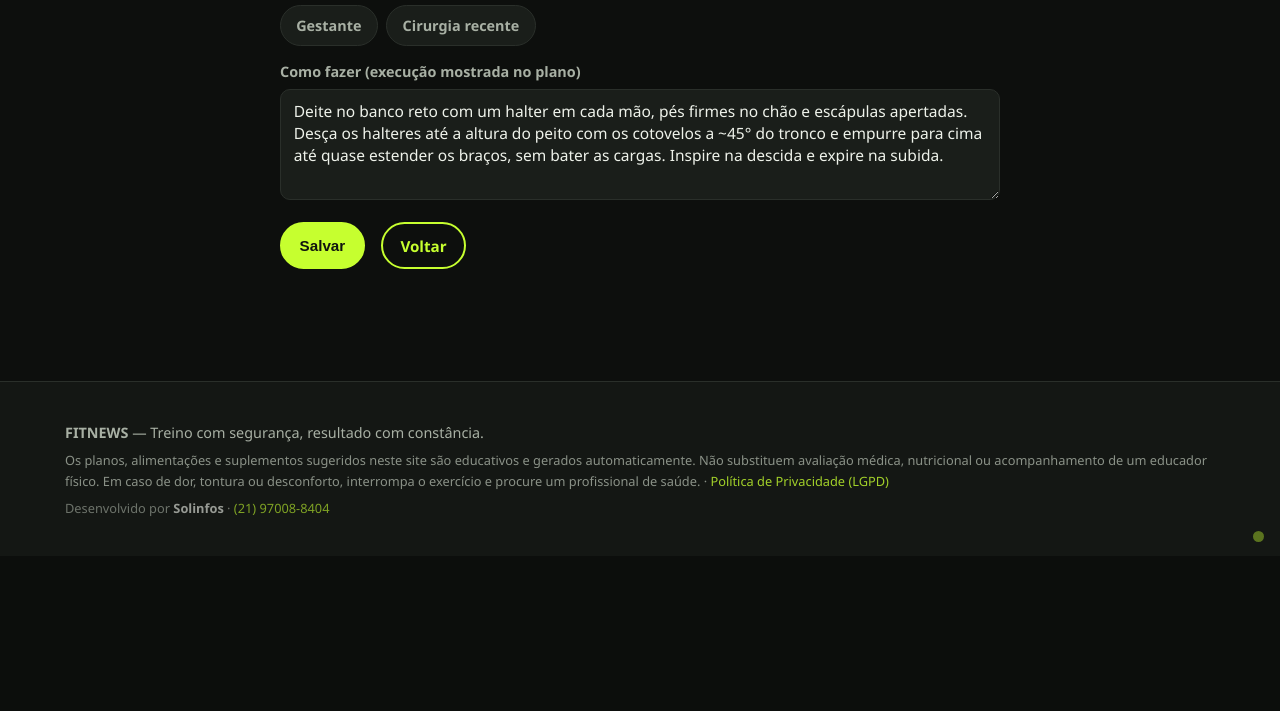
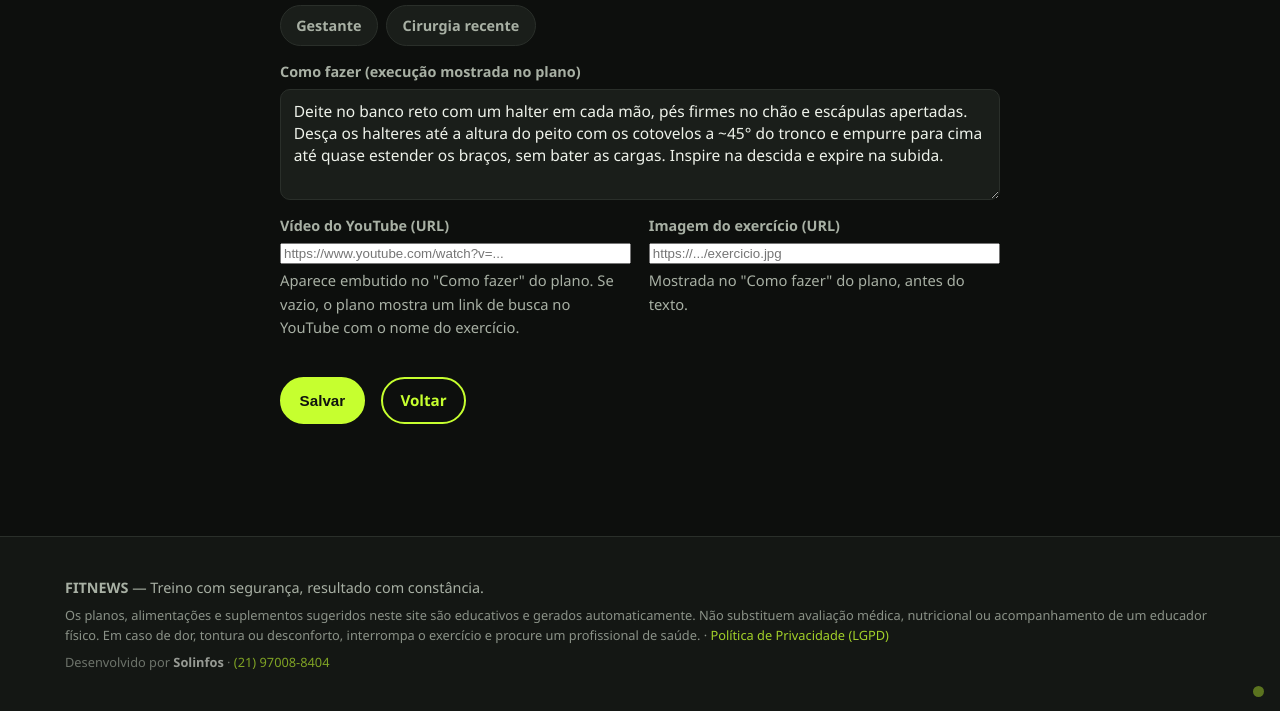
Before and after one commit to luizaugusto2006/fitnews, a Flask app: page /admin/exercicios/1/editar in a window 1280 px wide. Shown: the part 684-1395 px from the top of the page. Before the commit the page ends 1226 px from the top, so only its background shows below. Run offline with Flask 3, Linux system fonts and the light colour scheme; the visitor is signed in with stand-in values (Sample User, id 1); data comes from the database, SQL or seed files in the repository.

Commit message:
Como fazer: video do YouTube embutido, imagem e link de busca por exercicio; campos no admin e no CSV

```diff
--- a/app.py
+++ b/app.py
@@ -4,6 +4,7 @@ import csv
 import io
 import json
 import os
+import re
 import secrets
 import smtplib
 import string
@@ -11,6 +12,7 @@ import sqlite3
 import time
 from datetime import date, datetime
 from email.message import EmailMessage
+from urllib.parse import quote
 
 from flask import (Flask, Response, abort, flash, jsonify, redirect,
                    render_template, request, session, url_for)
@@ -65,6 +67,21 @@ def data_brasil(valor):
         return date.fromisoformat((valor or "").strip()[:10]).strftime("%d/%m/%Y")
     except ValueError:
         return valor or ""
+
+
+@app.template_global()
+def youtube_id(url):
+    """ID do video quando a URL e do YouTube (watch, youtu.be, shorts, embed)."""
+    m = re.search(r"(?:youtube\.com/(?:watch\?(?:[^#]*&)?v=|shorts/|embed/|live/)"
+                  r"|youtu\.be/)([\w-]{6,})", (url or "").strip())
+    return m.group(1) if m else None
+
+
+@app.template_global()
+def busca_youtube(nome):
+    """Link de busca no YouTube pelo nome do exercicio (fallback sem video)."""
+    return ("https://www.youtube.com/results?search_query="
+            + quote(f"{nome} exercicio"))
 
 
 def _multi_vals(form, campo):
@@ -326,18 +343,19 @@ def _carregar_plano(plano_token):
     plano["focos_lista"] = [x for x in (plano["focos"] or "").split(",") if x]
     plano["nivel_treino_label"] = NIVEL_LABELS.get(plano["nivel_treino"],
                                                    plano["nivel_treino"])
-    # Completa a "execucao" dos exercicios (planos antigos nao tinham o campo)
-    faltando = {ex["nome"] for dia in plano["dados"].get("dias", [])
-                for ex in dia.get("exercicios", []) if not ex.get("execucao")}
-    if faltando:
-        conn = get_db()
-        base = {r["nome"]: r["execucao"] for r in
-                conn.execute("SELECT nome, execucao FROM exercicios")}
-        conn.close()
-        for dia in plano["dados"].get("dias", []):
-            for ex in dia.get("exercicios", []):
-                if not ex.get("execucao") and ex["nome"] in base:
-                    ex["execucao"] = base[ex["nome"]]
+    # Sincroniza execucao/video/imagem com a base atual: edicoes do admin
+    # aparecem na hora, inclusive em planos antigos (sem esses campos)
+    conn = get_db()
+    base = {r["nome"]: r for r in conn.execute(
+        "SELECT nome, execucao, video_url, imagem_url FROM exercicios")}
+    conn.close()
+    for dia in plano["dados"].get("dias", []):
+        for ex in dia.get("exercicios", []):
+            atual = base.get(ex["nome"])
+            if atual:
+                ex["execucao"] = atual["execucao"] or ""
+                ex["video_url"] = atual["video_url"] or ""
+                ex["imagem_url"] = atual["imagem_url"] or ""
     return plano
 
 
@@ -1042,13 +1060,16 @@ def admin_exportar_exercicios():
     conn = get_db()
     rows = conn.execute(
         "SELECT id, nome, grupo, equipamento, nivel, contraindicado_para,"
-        " execucao FROM exercicios ORDER BY grupo, nome").fetchall()
+        " execucao, video_url, imagem_url FROM exercicios ORDER BY grupo, nome"
+    ).fetchall()
     conn.close()
     linhas = [[r["id"], r["nome"], r["grupo"], r["equipamento"], r["nivel"],
-               r["contraindicado_para"], r["execucao"]] for r in rows]
+               r["contraindicado_para"], r["execucao"], r["video_url"],
+               r["imagem_url"]] for r in rows]
     return _csv_response("fitnews_exercicios.csv",
                          ["id", "nome", "grupo", "equipamento", "nivel",
-                          "contraindicado_para", "execucao"], linhas)
+                          "contraindicado_para", "execucao", "video_url",
+                          "imagem_url"], linhas)
 
 
 @app.route("/admin/exercicios")
@@ -1079,20 +1100,30 @@ def admin_exercicio_salvar():
     nivel = f.get("nivel", "iniciante")
     contra = ",".join(x.strip() for x in f.getlist("contraindicado_para") if x.strip())
     execucao = f.get("execucao", "").strip()
+    video_url = f.get("video_url", "").strip()
+    imagem_url = f.get("imagem_url", "").strip()
     if not nome or not grupo:
         flash("Nome e grupo são obrigatórios.", "erro")
+        return redirect(url_for("admin_exercicios"))
+    if ((video_url and not video_url.startswith(("http://", "https://")))
+            or (imagem_url and not imagem_url.startswith(("http://", "https://")))):
+        flash("URL de vídeo e de imagem devem começar com http:// ou https://.", "erro")
         return redirect(url_for("admin_exercicios"))
     conn = get_db()
     ex_id = f.get("id", "")
     try:
         if ex_id:
             conn.execute("UPDATE exercicios SET nome=?, grupo=?, equipamento=?, nivel=?,"
-                         " contraindicado_para=?, execucao=? WHERE id=?",
-                         (nome, grupo, equip, nivel, contra, execucao, int(ex_id)))
+                         " contraindicado_para=?, execucao=?, video_url=?, imagem_url=?"
+                         " WHERE id=?",
+                         (nome, grupo, equip, nivel, contra, execucao, video_url,
+                          imagem_url, int(ex_id)))
         else:
             conn.execute("INSERT INTO exercicios (nome, grupo, equipamento, nivel,"
-                         " contraindicado_para, execucao) VALUES (?,?,?,?,?,?)",
-                         (nome, grupo, equip, nivel, contra, execucao))
+                         " contraindicado_para, execucao, video_url, imagem_url)"
+                         " VALUES (?,?,?,?,?,?,?,?)",
+                         (nome, grupo, equip, nivel, contra, execucao, video_url,
+                          imagem_url))
         conn.commit()
         flash("Exercício salvo.", "ok")
     except Exception:
--- a/database.py
+++ b/database.py
@@ -25,7 +25,9 @@ CREATE TABLE IF NOT EXISTS exercicios (
     equipamento TEXT NOT NULL,
     nivel TEXT NOT NULL,
     contraindicado_para TEXT NOT NULL DEFAULT '',
-    execucao TEXT NOT NULL DEFAULT ''
+    execucao TEXT NOT NULL DEFAULT '',
+    video_url TEXT NOT NULL DEFAULT '',
+    imagem_url TEXT NOT NULL DEFAULT ''
 );
 
 CREATE TABLE IF NOT EXISTS planos (
@@ -90,6 +92,8 @@ MIGRACOES_USUARIOS = [
 
 MIGRACOES_EXERCICIOS = [
     ("execucao", "ALTER TABLE exercicios ADD COLUMN execucao TEXT NOT NULL DEFAULT ''"),
+    ("video_url", "ALTER TABLE exercicios ADD COLUMN video_url TEXT NOT NULL DEFAULT ''"),
+    ("imagem_url", "ALTER TABLE exercicios ADD COLUMN imagem_url TEXT NOT NULL DEFAULT ''"),
 ]
 
 
--- a/gerador.py
+++ b/gerador.py
@@ -381,6 +381,8 @@ def gerar_plano(dados, anterior=None):
                     "nivel": e["nivel"],
                     "nivel_label": NIVEL_LABELS.get(e["nivel"], e["nivel"]),
                     "execucao": e.get("execucao") or "",
+                    "video_url": e.get("video_url") or "",
+                    "imagem_url": e.get("imagem_url") or "",
                     "series": eq["series"], "reps": eq["reps"], "descanso": eq["descanso"],
                 })
         # sorteado no maximo para nao repetir sempre a mesma ordem visual
--- a/static/css/style.css
+++ b/static/css/style.css
@@ -174,6 +174,10 @@ input[readonly] { color: var(--acento); font-weight: 700; }
 .dia-topo h2 { color: var(--acento); margin: 0; }
 .dia-topo p { color: var(--texto2); font-size: .85rem; margin: 0; }
 .como-fazer { margin-top: .35rem; }
+.ex-imagem { display: block; width: 100%; max-width: 420px; margin: .5rem 0 .3rem; border-radius: 10px; }
+.video-box { position: relative; width: 100%; aspect-ratio: 16 / 9; margin: .55rem 0 .3rem; background: #000; border-radius: 10px; overflow: hidden; }
+.video-box iframe { position: absolute; inset: 0; width: 100%; height: 100%; border: 0; }
+.yt-busca { font-size: .82rem; font-weight: 700; }
 .como-fazer summary {
   cursor: pointer;
   font-size: .84rem;
--- a/templates/admin_exercicio_form.html
+++ b/templates/admin_exercicio_form.html
@@ -39,6 +39,19 @@
     <label class="campo"><span>Como fazer (execução mostrada no plano)</span>
       <textarea name="execucao" rows="4"
         placeholder="Explique em 2-3 frases: posição inicial, movimento, respiração e erros comuns.">{{ ex['execucao'] if ex and ex['execucao'] else '' }}</textarea></label>
+    <div class="grade grade-2">
+      <label class="campo"><span>Vídeo do YouTube (URL)</span>
+        <input type="url" name="video_url"
+               value="{{ ex['video_url'] if ex and ex['video_url'] else '' }}"
+               placeholder="https://www.youtube.com/watch?v=...">
+        <small class="dica">Aparece embutido no "Como fazer" do plano. Se vazio, o
+          plano mostra um link de busca no YouTube com o nome do exercício.</small></label>
+      <label class="campo"><span>Imagem do exercício (URL)</span>
+        <input type="url" name="imagem_url"
+               value="{{ ex['imagem_url'] if ex and ex['imagem_url'] else '' }}"
+               placeholder="https://.../exercicio.jpg">
+        <small class="dica">Mostrada no "Como fazer" do plano, antes do texto.</small></label>
+    </div>
     <div class="acoes">
       <button class="btn" type="submit">Salvar</button>
       <a class="btn btn-fantasma" href="{{ url_for('admin_exercicios') }}">Voltar</a>
```
Also changed, not shown: templates/admin_exercicios.html (+9 -0 lines), templates/plano.html (+19 -2 lines), test_site.py (+42 -0 lines).
